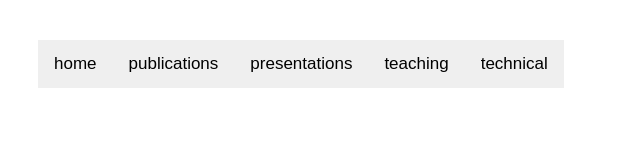
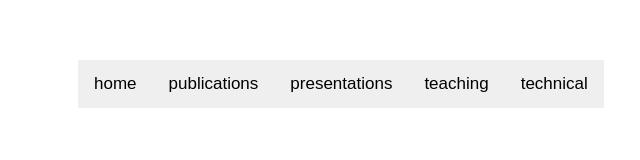
Before and after one commit to SvenjaW/swagner, a plain HTML site: page index.html in a window 1280 px wide. Shown: the whole page, without its empty margins (42-682 px from the left). Drawn offline with Linux system fonts and the light colour scheme.

Commit message:
Update index.html

```diff
--- a/index.html
+++ b/index.html
@@ -48,7 +48,7 @@ body {font-family: Arial;}
 
 </head>
 
-<body style="font-family: Helvetica, sans-serif; margin-left: 80px; margin-right: 80px; margin-top: 40px">
+<body style="font-family: Helvetica, sans-serif; margin-left: 120px; margin-right: 120px; margin-top: 60px">
 
   <div class="tab">
     <button class="tablinks" onclick="clickHandle(event, 'home')">home</button>
```
